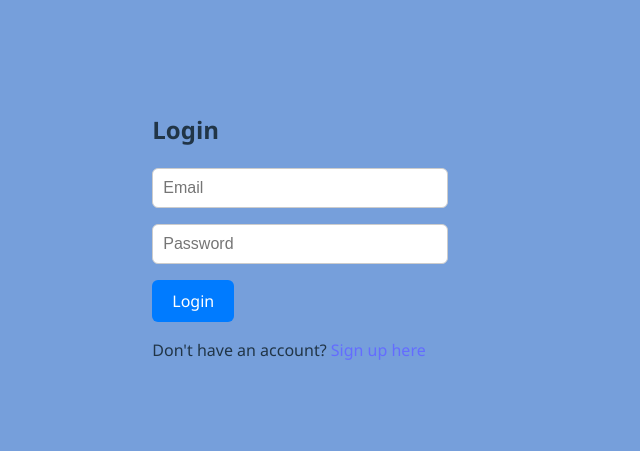
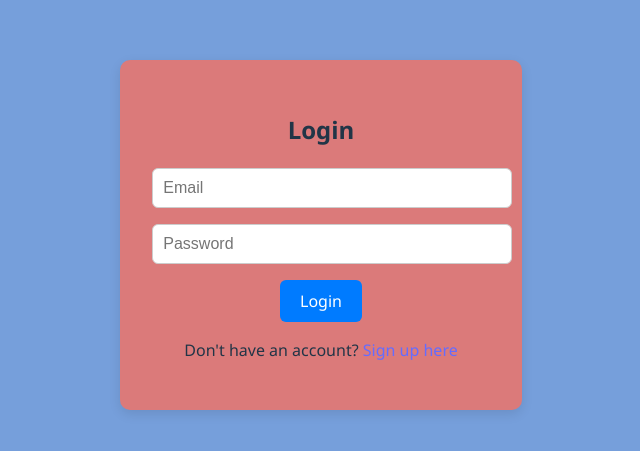
Before and after one commit to Haries2005/frontend, a React (Vite) app: page /login in a window 1280 px wide. Shown: the part 165-616 px from the top of the page, without its empty margins (351-991 px from the left). Built offline with nearby package versions, Linux system fonts and the light colour scheme.

Commit message:
frontend commit

```diff
--- a/src/pages/Login.jsx
+++ b/src/pages/Login.jsx
@@ -1,14 +1,14 @@
 import React, { useState } from "react";
 import axios from "axios";
-import { useNavigate } from "react-router-dom";
-import { Link } from "react-router-dom";
-
+import { useNavigate, Link } from "react-router-dom";
 
 export default function Login({ setUser }) {
   const [form, setForm] = useState({ email: "", password: "" });
   const navigate = useNavigate();
 
-  const handleChange = (e) => setForm({ ...form, [e.target.name]: e.target.value });
+  const handleChange = (e) => {
+    setForm({ ...form, [e.target.name]: e.target.value });
+  };
 
   const handleSubmit = async (e) => {
     e.preventDefault();
@@ -18,22 +18,37 @@ export default function Login({ setUser }) {
       localStorage.setItem("user", JSON.stringify(res.data.user));
       setUser(res.data.user);
       navigate("/blog");
-    } catch {
-      alert("Login failed");
+    } catch (err) {
+      console.error("Login error:", err.response?.data || err.message);
+      alert("Login failed: " + (err.response?.data?.error || "Unknown error"));
     }
   };
 
   return (
-
-    <>
-    <form onSubmit={handleSubmit}>
+    <div className="container">
       <h2>Login</h2>
-      <input name="email" placeholder="Email" onChange={handleChange} required />
-      <input name="password" type="password" placeholder="Password" onChange={handleChange} required />
-      <button type="submit">Login</button>
-    </form>
-    <p>Don't have an account? <Link to="/signup">Sign up here</Link></p>
-
-    </>
+      <form onSubmit={handleSubmit}>
+        <input
+          name="email"
+          type="email"
+          placeholder="Email"
+          value={form.email}
+          onChange={handleChange}
+          required
+        />
+        <input
+          name="password"
+          type="password"
+          placeholder="Password"
+          value={form.password}
+          onChange={handleChange}
+          required
+        />
+        <button type="submit">Login</button>
+      </form>
+      <p>
+        Don't have an account? <Link to="/signup">Sign up here</Link>
+      </p>
+    </div>
   );
 }
```
